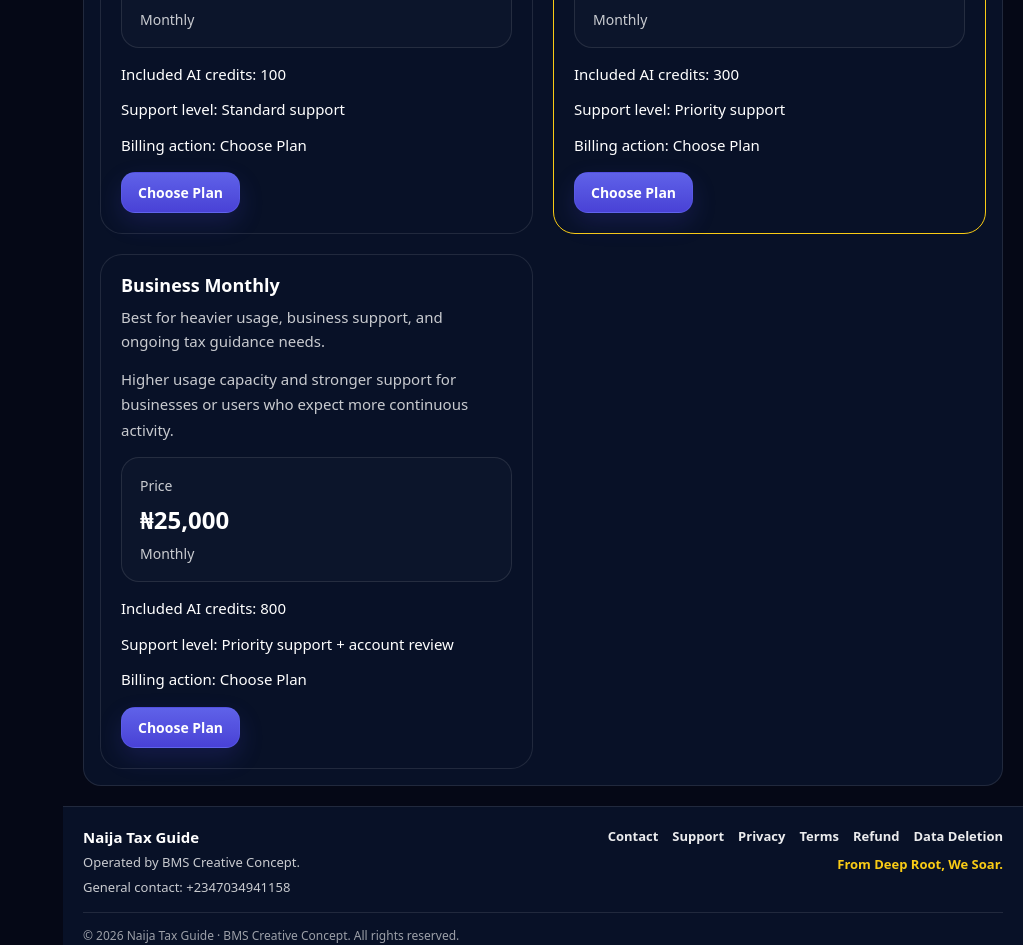
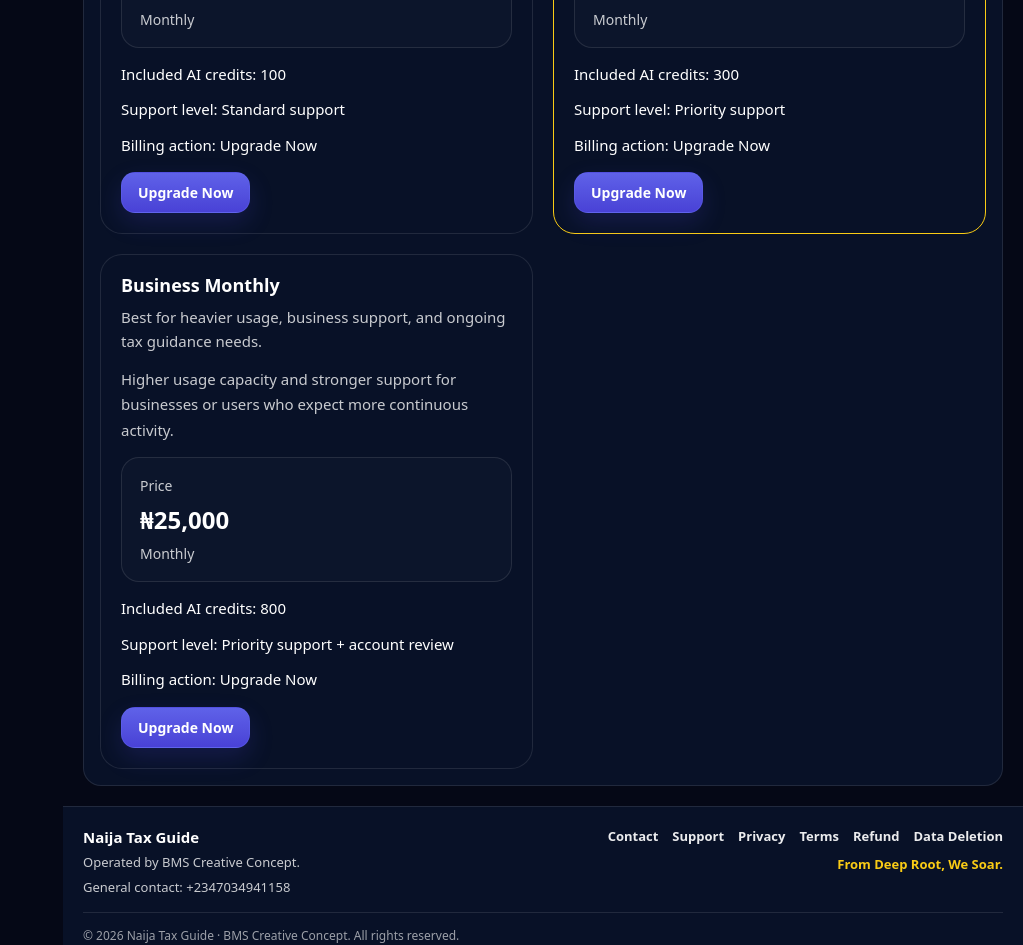
Before and after one commit to SirBM201/naija-tax-guide-frontend, a Next.js app: page /plans in a window 1280 px wide. Shown: the part 1260-2205 px from the top of the page, without its empty margins (257-1280 px from the left). Built offline with nearby package versions, Linux system fonts and the light colour scheme; no server answers; sample sign-in values are in the browser's storage.

Commit message:
Update page.tsx

```diff
--- a/app/plans/page.tsx
+++ b/app/plans/page.tsx
@@ -238,27 +238,6 @@ function planCardStyle(
   };
 }
 
-
-function planSortValue(plan: DisplayPlan): number {
-  const cycleRank: Record<BillingCycle, number> = { monthly: 1, quarterly: 2, yearly: 3 };
-  const tierRank: Record<Tier, number> = { starter: 1, professional: 2, business: 3 };
-  return tierRank[plan.tier] * 1000000 + plan.price * 10 + cycleRank[plan.cycle];
-}
-
-function changeActionLabel(args: {
-  currentPlanCode: string;
-  targetPlan: DisplayPlan;
-}): string {
-  if (!args.currentPlanCode) return 'Choose Plan';
-  const currentPlan = PLANS.find((plan) => plan.code === args.currentPlanCode);
-  if (!currentPlan) return 'Choose Plan';
-  const currentRank = planSortValue(currentPlan);
-  const targetRank = planSortValue(args.targetPlan);
-  if (targetRank > currentRank) return 'Upgrade Now';
-  if (targetRank < currentRank) return 'Schedule Downgrade';
-  return 'Choose Plan';
-}
-
 export default function PlansPage() {
   const router = useRouter();
   const { hasSession } = useAuth();
@@ -327,6 +306,13 @@ export default function PlansPage() {
     ""
   );
 
+  const pendingStartsAt = safeText(
+    subscriptionSummary.pending_starts_at ||
+      (subscription as any)?.pending_starts_at ||
+      "",
+    ""
+  );
+
   const currentPlanName = safeText(
     subscription?.plan_name || billing?.plan_name || currentPlanCode || "No active plan"
   );
@@ -357,6 +343,19 @@ export default function PlansPage() {
     () => PLANS.filter((plan) => plan.cycle === billingCycle),
     [billingCycle]
   );
+
+  function isDowngradeTarget(plan: DisplayPlan): boolean {
+    const current = PLANS.find((item) => item.code === currentPlanCode);
+    if (!current) return false;
+    const rank = { starter: 1, professional: 2, business: 3 } as const;
+    return rank[plan.tier] < rank[current.tier];
+  }
+
+  function getActionLabel(plan: DisplayPlan, isCurrent: boolean, isPending: boolean): string {
+    if (isCurrent) return "Current Plan";
+    if (isPending) return "Pending Change";
+    return isDowngradeTarget(plan) ? "Schedule Downgrade" : "Upgrade Now";
+  }
 
   async function handleChoosePlan(planCode: string) {
     if (!hasSession) {
@@ -412,6 +411,46 @@ export default function PlansPage() {
         setCheckoutError(error.message);
       } else {
         setCheckoutError("Unable to continue to checkout right now.");
+      }
+    } finally {
+      setProcessingCode("");
+    }
+  }
+
+  async function handleClearPendingChange() {
+    if (!hasSession) {
+      router.push("/login?next=/plans");
+      return;
+    }
+
+    setCheckoutMessage("");
+    setCheckoutError("");
+    setProcessingCode("__clear_pending__");
+
+    try {
+      const data = await apiJson<ChangePlanResp>("/billing/clear-pending-change", {
+        method: "POST",
+        timeoutMs: 20000,
+      });
+
+      if (data?.ok) {
+        setCheckoutMessage(
+          data?.action === "no_pending_change"
+            ? "There is no pending plan change to clear."
+            : "Pending plan change cleared successfully."
+        );
+        await refreshAll();
+        return;
+      }
+
+      setCheckoutError("Unable to clear pending plan change right now.");
+    } catch (error: unknown) {
+      if (isApiError(error)) {
+        setCheckoutError(error.message);
+      } else if (error instanceof Error) {
+        setCheckoutError(error.message);
+      } else {
+        setCheckoutError("Unable to clear pending plan change right now.");
       }
     } finally {
       setProcessingCode("");
@@ -507,7 +546,9 @@ export default function PlansPage() {
               label="Pending Plan"
               value={pendingPlanCode || "No pending change"}
               tone={pendingPlanCode ? "warn" : "default"}
-              helper="Shows any scheduled downgrade or pending change."
+              helper={pendingPlanCode && pendingStartsAt
+                ? `Scheduled to start ${formatDate(pendingStartsAt)}.`
+                : "Shows any scheduled downgrade or pending change."}
             />
             <MetricCard
               label="Visible Credits"
@@ -533,6 +574,20 @@ export default function PlansPage() {
               <span>{expiresAt ? formatDate(expiresAt) : "Not currently visible"}</span>
             </div>
           </div>
+
+          {pendingPlanCode ? (
+            <div style={{ marginTop: 18, display: "flex", gap: 12, flexWrap: "wrap" }}>
+              <button
+                disabled={processingCode === "__clear_pending__"}
+                onClick={handleClearPendingChange}
+                style={shellButtonSecondary()}
+              >
+                {processingCode === "__clear_pending__"
+                  ? "Clearing Pending Change..."
+                  : "Clear Pending Change"}
+              </button>
+            </div>
+          ) : null}
         </WorkspaceSectionCard>
 
         <WorkspaceSectionCard
@@ -544,14 +599,10 @@ export default function PlansPage() {
               const isCurrent = currentPlanCode === plan.code;
               const isPending = pendingPlanCode === plan.code;
               const isProcessing = processingCode === plan.code;
-              const actionLabel = changeActionLabel({
-                currentPlanCode,
-                targetPlan: plan,
-              });
-              const buttonDisabled = isProcessing || isCurrent || isPending;
+              const actionLabel = getActionLabel(plan, isCurrent, isPending);
 
               return (
-                <div key={plan.code} style={planCardStyle(isCurrent || isPending, !!plan.recommended)}>
+                <div key={plan.code} style={planCardStyle(isCurrent, !!plan.recommended)}>
                   <div style={{ display: "flex", justifyContent: "space-between", gap: 12 }}>
                     <div>
                       <div
@@ -575,8 +626,37 @@ export default function PlansPage() {
                       </div>
                     </div>
 
-                    <div style={{ display: "grid", gap: 8, justifyItems: "end" }}>
-                      {plan.recommended ? (
+                    {isCurrent ? (
+                      <span
+                        style={{
+                          alignSelf: "start",
+                          borderRadius: 999,
+                          padding: "6px 10px",
+                          fontSize: 12,
+                          fontWeight: 800,
+                          color: "var(--accent)",
+                          border: "1px solid var(--accent-border)",
+                          whiteSpace: "nowrap",
+                        }}
+                      >
+                        Current
+                      </span>
+                    ) : isPending ? (
+                      <span
+                        style={{
+                          alignSelf: "start",
+                          borderRadius: 999,
+                          padding: "6px 10px",
+                          fontSize: 12,
+                          fontWeight: 800,
+                          color: "var(--warning-text, #b45309)",
+                          border: "1px solid var(--warning-border, #f59e0b)",
+                          whiteSpace: "nowrap",
+                        }}
+                      >
+                        Pending Change
+                      </span>
+                    ) : plan.recommended ? (
                       <span
                         style={{
                           alignSelf: "start",
@@ -592,39 +672,6 @@ export default function PlansPage() {
                         Recommended
                       </span>
                     ) : null}
-                      {isCurrent ? (
-                        <span
-                          style={{
-                            alignSelf: "start",
-                            borderRadius: 999,
-                            padding: "6px 10px",
-                            fontSize: 12,
-                            fontWeight: 800,
-                            color: "var(--accent)",
-                            border: "1px solid var(--accent-border)",
-                            whiteSpace: "nowrap",
-                          }}
-                        >
-                          Current
-                        </span>
-                      ) : null}
-                      {isPending ? (
-                        <span
-                          style={{
-                            alignSelf: "start",
-                            borderRadius: 999,
-                            padding: "6px 10px",
-                            fontSize: 12,
-                            fontWeight: 800,
-                            color: "var(--warning, #b45309)",
-                            border: "1px solid var(--warning, #b45309)",
-                            whiteSpace: "nowrap",
-                          }}
-                        >
-                          Pending Change
-                        </span>
-                      ) : null}
-                    </div>
                   </div>
 
                   <div
@@ -659,22 +706,16 @@ export default function PlansPage() {
                   <div style={{ display: "grid", gap: 10, fontSize: 15, lineHeight: 1.7 }}>
                     <div>Included AI credits: {plan.credits}</div>
                     <div>Support level: {plan.support_level}</div>
-                    <div>Billing action: {isCurrent ? "Already active" : isPending ? "Already scheduled" : actionLabel}</div>
+                    <div>Billing action: {actionLabel}</div>
                   </div>
 
                   <div style={{ display: "flex", gap: 12, flexWrap: "wrap" }}>
                     <button
-                      disabled={buttonDisabled}
+                      disabled={isProcessing || isCurrent || isPending}
                       onClick={() => handleChoosePlan(plan.code)}
-                      style={buttonDisabled ? shellButtonSecondary() : shellButtonPrimary()}
+                      style={isCurrent || isPending ? shellButtonSecondary() : shellButtonPrimary()}
                     >
-                      {isCurrent
-                        ? "Current Plan"
-                        : isPending
-                        ? "Pending Change"
-                        : isProcessing
-                        ? "Processing..."
-                        : actionLabel}
+                      {isProcessing ? "Processing..." : actionLabel}
                     </button>
                   </div>
                 </div>
```
Lines whose indentation alone changed are shown as unchanged.
